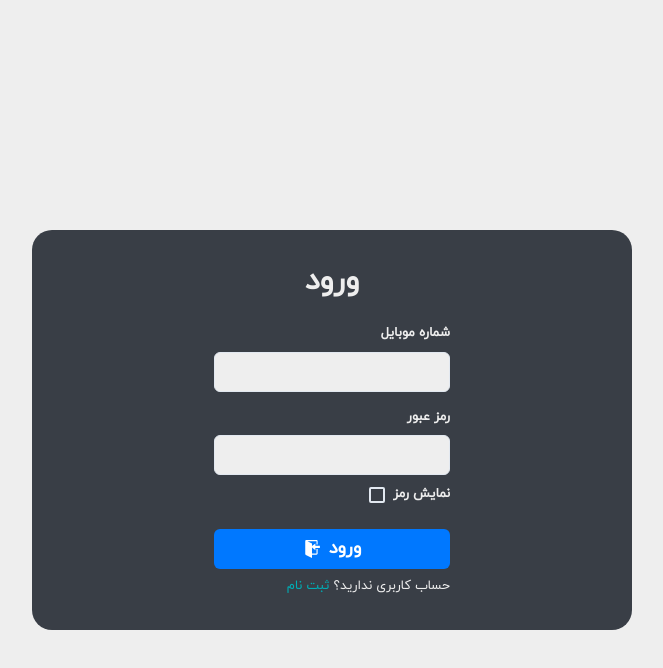
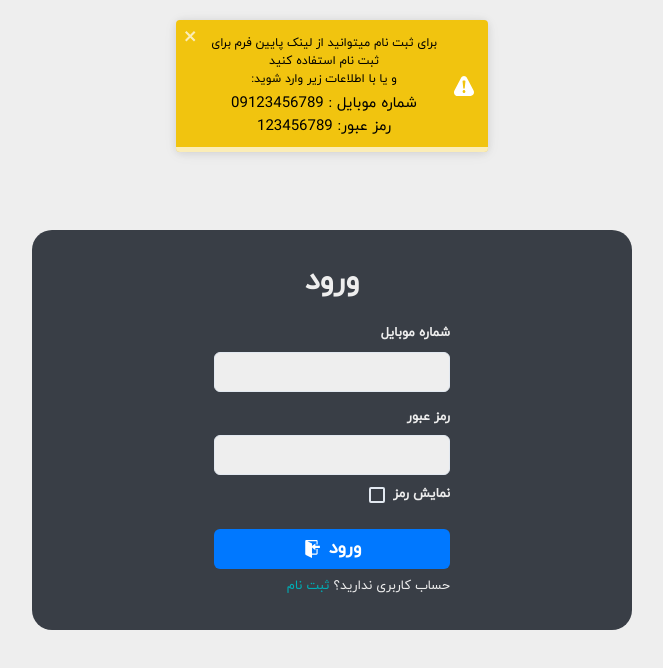
Before and after one commit to Pourya-Alipanah/AdminPanel, a React (Vite) app: page /login in a window 1280 px wide. Shown: the top 668 px of the page, without its empty margins (397-1060 px from the left). Built offline with nearby package versions, Linux system fonts and the light colour scheme.

Commit message:
add hint notification for login

```diff
--- a/src/App.jsx
+++ b/src/App.jsx
@@ -7,7 +7,7 @@ function App() {
   return (
     <>
       <RouterProvider router={router} />
-      <ToastContainer limit={1} rtl />
+      <ToastContainer limit={2} rtl newestOnTop/>
     </>
   );
 }
--- a/src/features/identity/components/login/Login.jsx
+++ b/src/features/identity/components/login/Login.jsx
@@ -28,6 +28,7 @@ import { yupResolver } from "@hookform/resolvers/yup";
 import { toast } from "react-toastify";
 
 const Login = () => {
+
   const resolver = yup.object({
     mobile: yup
       .string()
@@ -70,14 +71,36 @@ const Login = () => {
     .join();
 
   const token = localStorage.getItem("token");
+
   const RedirectToastDialog = () => (
     <>
       <div>شما قبلا وارد شده اید</div>
       <div>به صفحه اصلی منتقل میشوید</div>
     </>
   );
+
+  const InfoMsg = ()=>(
+    <>
+      <div style={{color:'black' , fontSize:'12px'}}>برای ثبت نام میتوانید از لینک پایین فرم برای ثبت نام استفاده کنید</div>
+      <div style={{color:'black', fontSize:'12px' , marginBottom:'5px'}}>و یا با اطلاعات زیر وارد شوید:</div>
+      <div style={{color:'black', fontSize:'15px'}}>شماره موبایل : 09123456789</div>
+      <div style={{color:'black', fontSize:'15px'}}>رمز عبور: 123456789</div>
+    </>
+  )
+
+  useEffect(() => {
+    toast.warn(<InfoMsg />, {
+      position: "top-center",
+      autoClose: 20000,
+      draggable: true,
+      theme: 'colored',
+      toastId:1
+    });
+  }, []);
+
   useEffect(() => {
     if (token && !isSuccsessOperation) {
+      toast.dismiss(1)
       toast.info(<RedirectToastDialog />, {
         position: "top-center",
         autoClose: 1300,
@@ -95,6 +118,7 @@ const Login = () => {
 
   useEffect(() => {
     if (isSuccsessOperation) {
+      toast.dismiss(1)
       toast.success("در حال ورود", {
         position: "top-center",
         autoClose: 1300,
```
